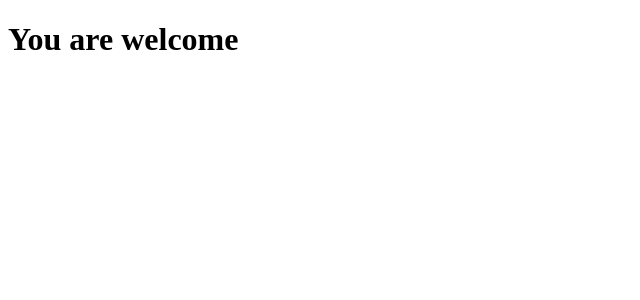
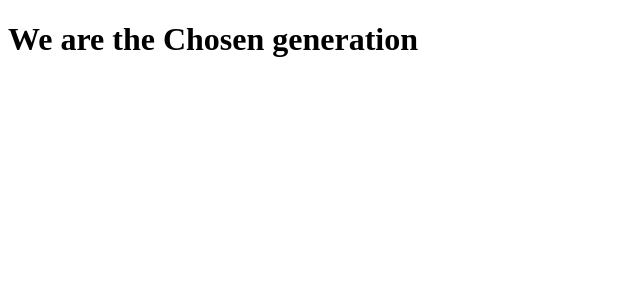
Before and after one commit to BenjieGrandz/reactpro, a React (Vite) app: page / in a window 1280 px wide. Shown: the top 300 px of the page, without its empty margins (0-640 px from the left). Built offline with nearby package versions, Linux system fonts and the light colour scheme.

Commit message:
I turned the messages into variables.

```diff
--- a/src/components/ConditionalComponent.jsx
+++ b/src/components/ConditionalComponent.jsx
@@ -1,20 +1,22 @@
-import React from "react";
-import Code from "./Code";
-import Welcome from "./Welcome";
+//export default function ConditionalComponent() {
+//const messageOne = "We are the Chosen generation";
+//const messageTwo = "We are a lost generation";
+//const display = true;
+//if (display) {
+//  return <h1>{messageOne}</h1>;
+//} else {
+//return messageTwo;
+//}
+//}
 
 export default function ConditionalComponent() {
-  const display = false;
+  const display = true;
+  let message;
   if (display) {
-    return (
-      <div>
-        <Code />
-      </div>
-    );
+    message = <h1>We are the Chosen generation</h1>;
   } else {
-    return (
-      <div>
-        <Welcome />
-      </div>
-    );
+    message = <h2>We are the Chosen generation</h2>;
   }
+
+  return message;
 }
```
